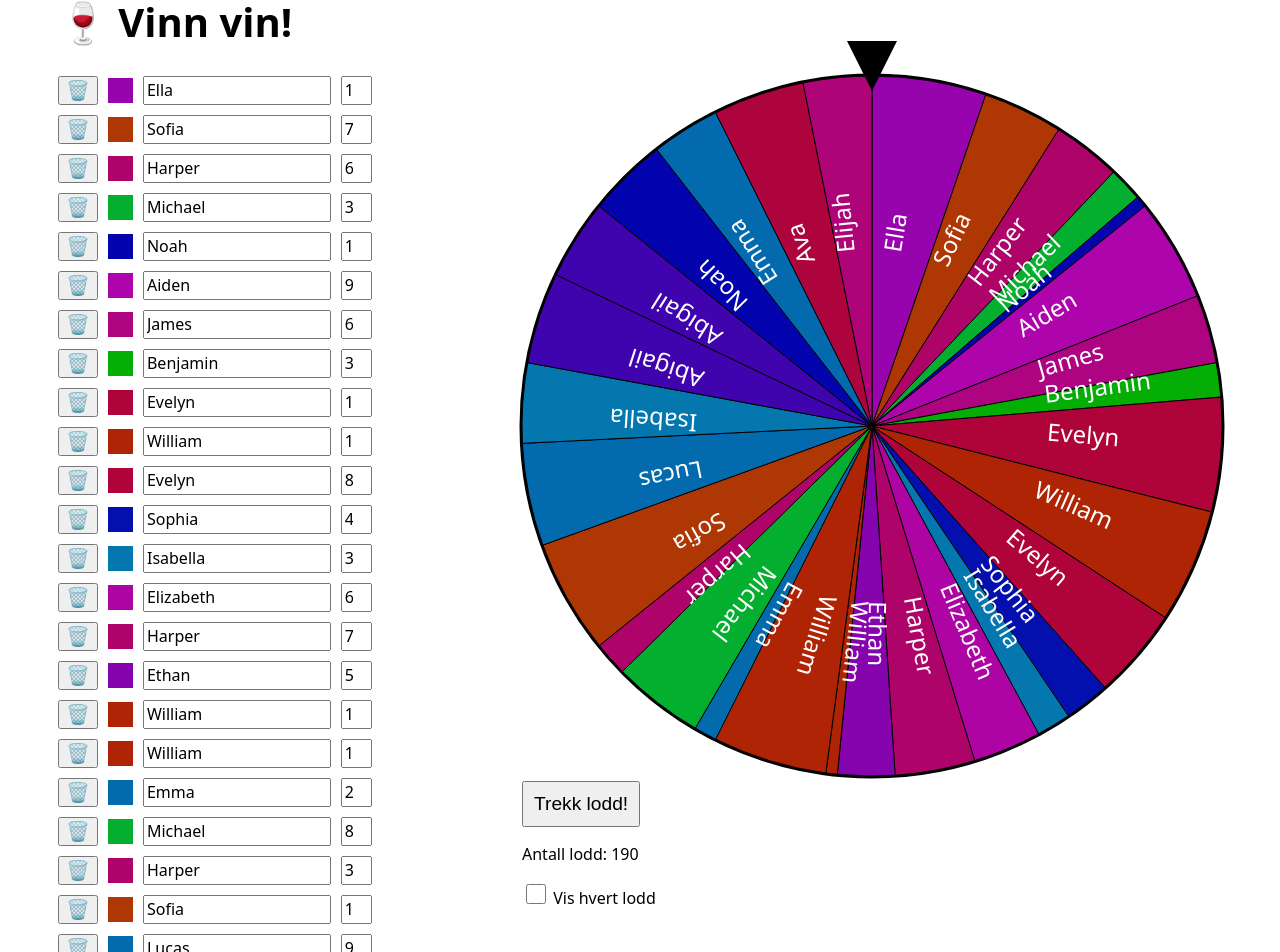
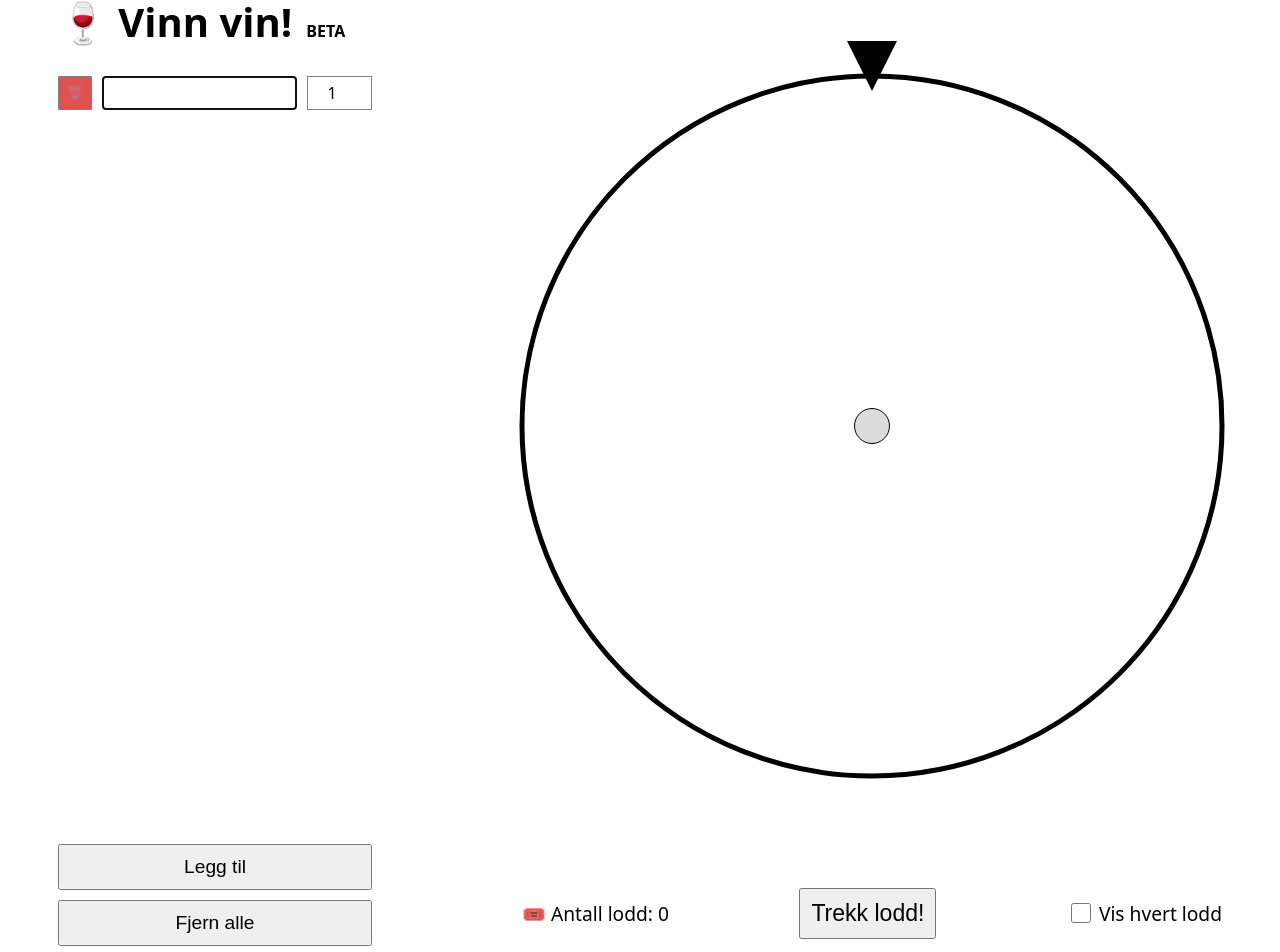
Before and after one commit to OleSkaar/vinn-vin, a SvelteKit app: page / in a window 1280 px wide. Shown: the part 41-993 px from the top of the page. Built offline with nearby package versions, Linux system fonts and the light colour scheme.

Commit message:
Styling tweaks, add sound

```diff
--- a/src/components/Participants.svelte
+++ b/src/components/Participants.svelte
@@ -18,9 +18,9 @@
 		$participants = [
 			...$participants,
 			{
-				id: previousParticipant.id + 1,
+				id: previousParticipant ? previousParticipant.id + 1 : 0,
 				name: '',
-				tickets: 0,
+				tickets: 1
 			}
 		];
 	};
@@ -40,29 +40,43 @@
 	};
 
 	const resetParticipants = () => {
-		$participants = [{ id: 0, name: '', tickets: 0 }];
+		$participants = [{ id: 0, name: '', tickets: 1 }];
 	};
 </script>
 
 <div class="wrapper">
+	<div class="participants">
 		{#each $participants as participant (participant.id)}
 			<div class="participant">
 				<button
 					class="remove-button"
 					aria-label="Fjern spiller"
 					disabled={$participants.length === 1}
-				on:click={() => removeParticipant(participant.id)}>🗑️</button
+					on:click={() => removeParticipant(participant.id)}
+					style={`background-color: ${getColorHashFromString(participant.name)}`}
 				>
+					<!-- <svg
+						width="10"
+						height="10"
+						viewBox="0 0 50 50"
+						stroke-width="5"
+						stroke-linecap="round"
+					>
+						<line x2="50" y2="50" />
+						<line x1="50" y2="50" />
+					</svg> -->
+					🗑️
+				</button>
 				<form class:validate on:submit|preventDefault={addParticipant}>
-				<div
+					<!-- <div
 						class="color-label"
 						style={`background-color: ${getColorHashFromString(participant.name)}`}
-				/>
+					/> -->
 					<input class="name" bind:value={participant.name} required use:focus />
 					<input
 						class="tickets"
 						type="number"
-					min="1"
+						min="0"
 						required
 						bind:value={participant.tickets}
 						on:keydown={submitOnEnter}
@@ -70,15 +84,44 @@
 				</form>
 			</div>
 		{/each}
-	<button on:click={addParticipant}>Legg til</button>
+	</div>
+	<button class="add-participant" on:click={addParticipant}>Legg til</button>
 	<button class="reset" on:click={resetParticipants}>Fjern alle</button>
 </div>
 
 <style>
 	form {
 		display: grid;
-		grid-template-columns: [color-label] 0.25fr [name] 3fr [tickets] 0.5fr [end];
+		grid-template-columns: [name] 3fr [tickets] 1fr [end];
 		gap: 10px;
+	}
+
+	input {
+		width: 100%;
+		font-size: 1em;
+		font-family: system-ui;
+		border: 1px solid gray;
+		padding: 5px;
+	}
+
+	input[type='number']:not(:focus):not(:hover) {
+		appearance: textfield;
+		-moz-appearance: textfield;
+		text-align: center;
+	}
+
+	button {
+		font-size: 1.2em;
+		cursor: pointer;
+		padding: 10px;
+	}
+
+	.participants {
+		display: grid;
+		gap: 10px 20px;
+		grid-template-rows: repeat(15, 1fr);
+		grid-auto-flow: column;
+		grid-auto-columns: 1fr;
 	}
 
 	.wrapper {
@@ -92,14 +135,6 @@
 		gap: 10px;
 	}
 
-	.color-label {
-		grid-column-start: color-label;
-		align-self: center;
-		width: 25px;
-		height: 25px;
-		justify-self: center;
-	}
-
 	.name {
 		grid-column-start: name;
 	}
@@ -108,24 +143,27 @@
 		grid-column-start: tickets;
 	}
 
-	input {
-		width: 100%;
-		font-size: 1em;
-		font-family: system-ui;
+	.remove-button {
+		padding: 0 8px;
+		background-color: transparent;
+		stroke: white;
+		border: 1px solid gray;
+		border-radius: 1px;
+		display: flex;
+		align-items: center;
+		font-size: 0.8rem;
 	}
 
-	input[type='number']:not(:focus):not(:hover) {
-		appearance: textfield;
-		-moz-appearance: textfield;
-		text-align: center;
+	.remove-button:hover {
+		background-color: white !important;
+		stroke: black;
+	}
+
+	.add-participant {
+		margin-top: auto;
 	}
 
 	.validate > input:invalid {
 		outline: 1px solid darkred;
 	}
-
-	button {
-		font-size: 1.2em;
-		cursor: pointer;
-	}
 </style>
--- a/src/components/WheelOfFortune.svelte
+++ b/src/components/WheelOfFortune.svelte
@@ -44,7 +44,10 @@
 	let prevWinningAngle = 0;
 	let rotation = startRotation;
 
+
 	const spinTheWheel = () => {
+		var audio = new Audio('drumroll.wav');
+		audio.play();
 		const ticketIndex = drawTicket(totalTickets);
 		const winningTicket = findWinningTicket($participants, ticketIndex);
 
@@ -65,12 +68,13 @@
 <div>
 	<svg width={diameter} height={diameter} shape-rendering="geometricPrecision">
 		<g transform={`translate(${radius}, ${radius})`}>
-			<circle r={radius} cx={0} cy={0} stroke-width="5" />
+			<circle class="wheel" r={radius} cx={0} cy={0} stroke-width="5" />
 			<g class="sectors" style={`transform: rotate(${rotation}deg)`}>
 				{#each sectors as sector (sector.participant.id)}
 					<Sector {sector} {radius} {ticketLines} isOnlySector={sectors.length === 1} />
 				{/each}
 			</g>
+			<circle class="center-circle" r={radius * 0.05} cx={0} cy={0} />
 		</g>
 		<polygon
 			transform={`translate(0, -35)`}
@@ -78,14 +82,17 @@
 			fill="black"
 		/>
 	</svg>
-
-	<button on:click={spinTheWheel}>Trekk lodd!</button>
-	{#if winner.length > 0}
-		<p>{winner}</p>
-	{/if}
-	<p>Antall lodd: {totalTickets}</p>
-	<input type="checkbox" name="Ticket lines" bind:checked={ticketLines} />
-	<label for="Ticket lines">Vis hvert lodd</label>
+	<div class="controls">
+		<!-- {#if winner.length > 0}
+			<p>{winner}</p>
+		{/if} -->
+		<p>🎟️ Antall lodd: {totalTickets}</p>
+		<button on:click={spinTheWheel}>Trekk lodd!</button>
+		<div class="show-tickets-container">
+			<input type="checkbox" name="Ticket lines" bind:checked={ticketLines} />
+			<label for="Ticket lines">Vis hvert lodd</label>
+		</div>
+	</div>
 </div>
 
 <style>
@@ -93,10 +100,6 @@
 		overflow: initial;
 	}
 
-	circle {
-		stroke: black;
-		fill: transparent;
-	}
 
 	button {
 		font-size: 1.2em;
@@ -109,7 +112,37 @@
 		height: 20px;
 	}
 
+	input[type='checkbox'] {
+		cursor: pointer;
+	}
+
+	circle {
+		stroke: black;
+	}
+
+	.wheel {
+		fill: transparent;
+	}
+
+	.center-circle {
+		fill: gainsboro;
+	}
+
 	.sectors {
-		transition: transform 1s ease;
+		transition: transform 6s cubic-bezier(0.25, 1, 0.5, 1);
+	}
+
+	.controls {
+		display: flex;
+		justify-content: space-between;
+		align-items: center;
+		margin-top: 100px;
+		font-size: 1.2em;
+	}
+
+	.show-tickets-container {
+		display: flex;
+		gap: 5px;
+		align-items: center;
 	}
 </style>
--- a/src/routes/+page.svelte
+++ b/src/routes/+page.svelte
@@ -2,7 +2,7 @@
 	import WheelOfFortune from '../components/WheelOfFortune.svelte';
 	import Participants from '../components/Participants.svelte';
 
-	const diameter = 700;
+	$: diameter = 700;
 </script>
 
 <svelte:head>
@@ -11,6 +11,7 @@
 
 <main>
 	<h1>🍷 Vinn vin!</h1>
+	<span><strong>BETA</strong></span>
 	<section class="container">
 		<Participants />
 		<WheelOfFortune {diameter} />
@@ -35,6 +36,10 @@
 		font-size: 2.5em;
 	}
 
+	span {
+		margin-left: 10px;
+	}
+
 	.container {
 		display: grid;
 		grid-template-columns: 1fr 2fr;
--- a/src/stores/participants.ts
+++ b/src/stores/participants.ts
@@ -1,7 +1,8 @@
 import { writable } from 'svelte/store';
 import type { Participant } from '../types';
 
-export const participants = writable<Participant[]>([
+/*
+[
     {
         id: 0,
         name: "Ella",
@@ -152,7 +153,15 @@ export const participants = writable<Participant[]>([
         name: "Elijah",
         tickets: 6
     }
-]);
+]
+
+*/
+
+export const participants = writable<Participant[]>([{
+    id: 0,
+    name: '',
+    tickets: 1,
+}]);
 
 export const findWinningTicket = (participants: Participant[], ticket: number) => {
     let ticketTotal = 0;
--- a/src/utils/getColorHashFromString.ts
+++ b/src/utils/getColorHashFromString.ts
@@ -3,5 +3,5 @@ export const getColorHashFromString = (stringInput: string) => {
     const stringUniqueHash = [...stringInput].reduce((acc, char) => {
         return char.charCodeAt(0) + ((acc << 5) - acc);
     }, 0);
-    return `hsl(${stringUniqueHash % 360}, 95%, 35%)`;
+    return `hsla(${stringUniqueHash % 360}, 70%, 50%, 0.8)`;
 };
```
Also changed, not shown: 1 other file (tests, documents, lock files or other folders). Lines whose indentation alone changed are shown as unchanged.
